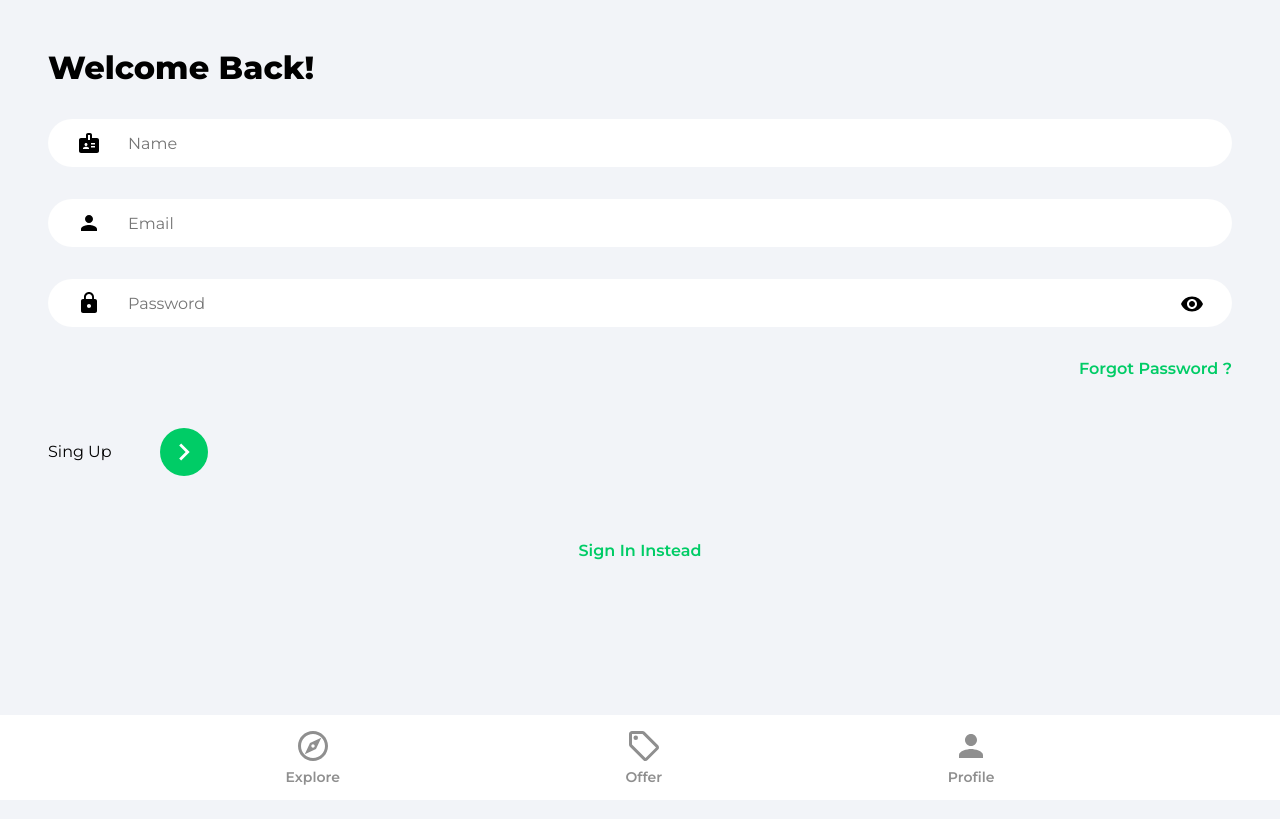
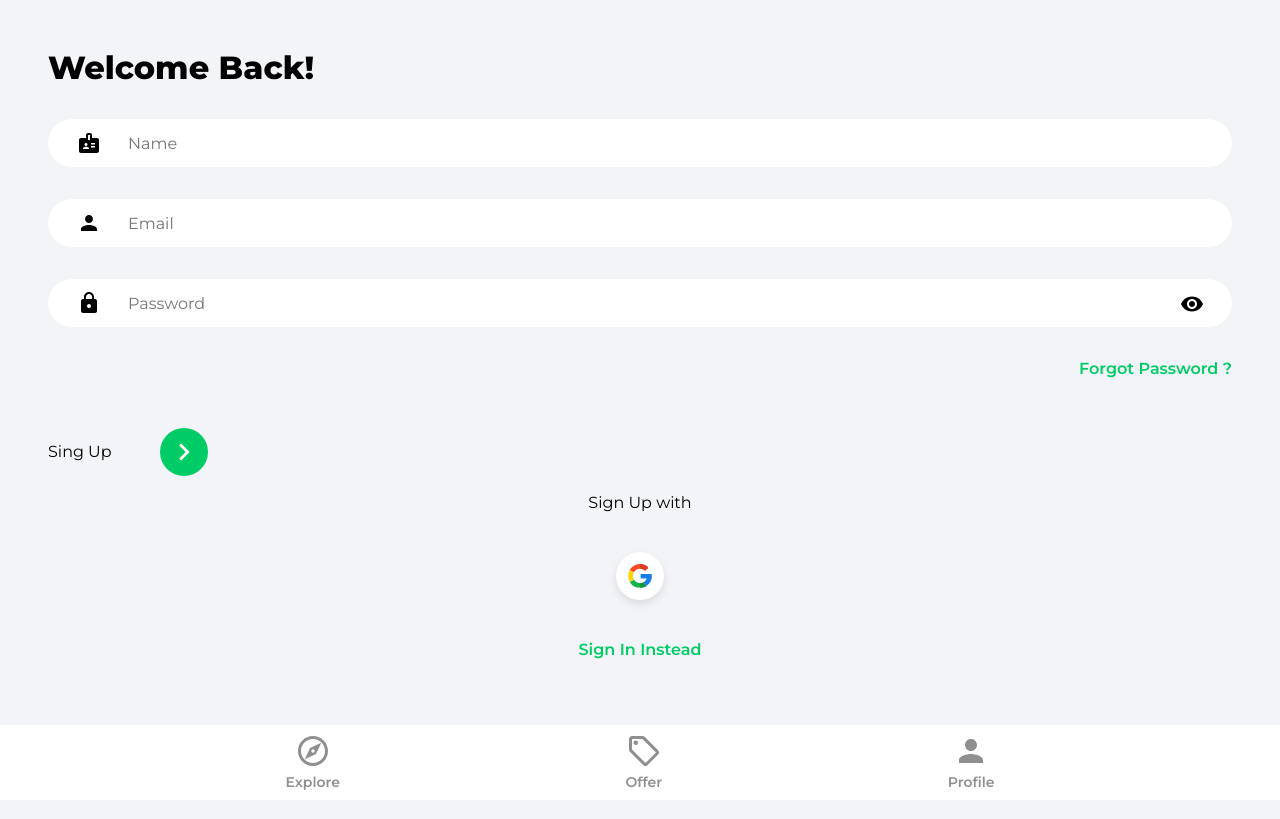
Before and after one commit to Michael-Wilburn/House-marketplace-App, a React (Create React App) app: page /sign-up in a window 1280 px wide. Built offline with nearby package versions, Linux system fonts and the light colour scheme; no server answers.

Commit message:
Google OAuth

```diff
--- /dev/null
+++ b/src/components/OAuth.jsx
@@ -0,0 +1,51 @@
+import { useNavigate, useLocation } from 'react-router-dom';
+import { getAuth, signInWithPopup, GoogleAuthProvider } from 'firebase/auth';
+import { doc, setDoc, getDoc, serverTimestamp } from 'firebase/firestore'
+import { db } from '../config/firebase.config'
+import { toast } from 'react-toastify';
+import googleIcon from '../assets/svg/googleIcon.svg'
+
+const OAuth = () => {
+
+    const navigate = useNavigate()
+    const location = useLocation()
+
+    const onGoogleClick = async () => {
+        try {
+            const auth = getAuth()
+            const provider = new GoogleAuthProvider()
+            const result = await signInWithPopup(auth, provider)
+            const user = result.user
+
+            //Check for user
+            const docRef = doc(db, 'users', user.uid)
+            const docSnap = await getDoc(docRef)
+
+            // If user doesn't exist create user
+            if (!docSnap.exists) {
+                await setDoc(doc(db, 'users', user.uid), {
+                    name: user.displayName,
+                    mail: user.email,
+                    timestamp: serverTimestamp()
+                })
+            }
+            navigate('/')
+
+        } catch (error) {
+            toast.error('Could not authorize with Google');
+
+        }
+
+    }
+
+    return (
+        <div className='socialLogin'>
+            <p>Sign {location.pathname === '/sign-up' ? 'Up' : 'In'} with</p>
+            <button className="socialIconDiv" onClick={onGoogleClick}>
+                <img className='socialIconImg' src={googleIcon} alt="google" />
+            </button>
+        </div>
+    )
+}
+
+export default OAuth
--- a/src/index.css
+++ b/src/index.css
@@ -102,6 +102,7 @@
 .category,
 .explore {
   margin: 1rem;
+  margin-bottom: 5rem;
 }
 
 @media (min-width: 1024px) {
@@ -158,7 +159,7 @@
   left: 0;
   bottom: 0;
   right: 0;
-  height: 85px;
+  height: 75px;
   background-color: #ffffff;
   z-index: 1000;
   display: flex;
@@ -285,7 +286,6 @@
 }
 
 .socialLogin {
-  margin-top: 4rem;
   display: flex;
   flex-direction: column;
   align-items: center;
@@ -310,11 +310,11 @@
 }
 
 .registerLink {
-  margin-top: 4rem;
+  margin-top: 1rem;
   color: #00cc66;
   font-weight: 600;
   text-align: center;
-  margin-bottom: 3rem;
+  margin-bottom: 10rem;
 }
 
 @media (min-width: 1217px) {
--- a/src/pages/SignUp.jsx
+++ b/src/pages/SignUp.jsx
@@ -6,6 +6,7 @@
 import { db } from '../config/firebase.config'
 import { ReactComponent as ArrowRightIcon } from '../assets/svg/keyboardArrowRightIcon.svg'
 import visibilityIcon from '../assets/svg/visibilityIcon.svg'
+import OAuth from "../components/OAuth";
 
 function SignUp() {
     const [showPassword, setShowPassword] = useState(false);
@@ -98,6 +99,7 @@
                         </button>
                     </div>
                 </form>
+                <OAuth />
                 <Link to='/sign-in' className="registerLink">
                     Sign In Instead
                 </Link>
--- a/src/pages/SingnIn.jsx
+++ b/src/pages/SingnIn.jsx
@@ -5,6 +5,7 @@
 import { getAuth, signInWithEmailAndPassword } from 'firebase/auth'
 import { ReactComponent as ArrowRightIcon } from '../assets/svg/keyboardArrowRightIcon.svg'
 import visibilityIcon from '../assets/svg/visibilityIcon.svg'
+import OAuth from "../components/OAuth";
 
 function SignIn() {
     const [showPassword, setShowPassword] = useState(false);
@@ -83,6 +84,7 @@
                         </button>
                     </div>
                 </form>
+                <OAuth />
                 <Link to='/sign-up' className="registerLink">
                     Sign Up Instead
                 </Link>
```
Also changed, not shown: src/setupTests.js (deleted, +0 -5 lines), package.json (line endings or trailing spaces), 2 other files (tests, documents, lock files or other folders).
